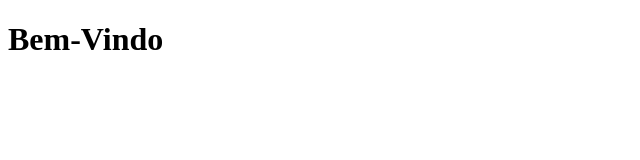
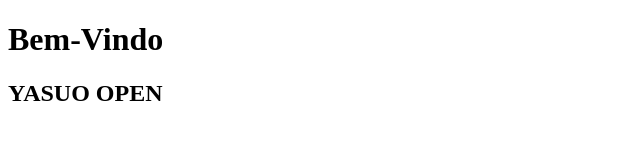
Before and after one commit to lucasleli/teste, a plain HTML site: page index.html in a window 1280 px wide. Shown: the whole page, without its empty margins (0-640 px from the left). Drawn offline with Linux system fonts and the light colour scheme.

Commit message:
Commit Yasuo Open

```diff
--- a/index.html
+++ b/index.html
@@ -8,5 +8,6 @@
 </head>
 <body>
     <h1>Bem-Vindo</h1>
+    <h2>YASUO OPEN</h2>
 </body>
 </html>
```
